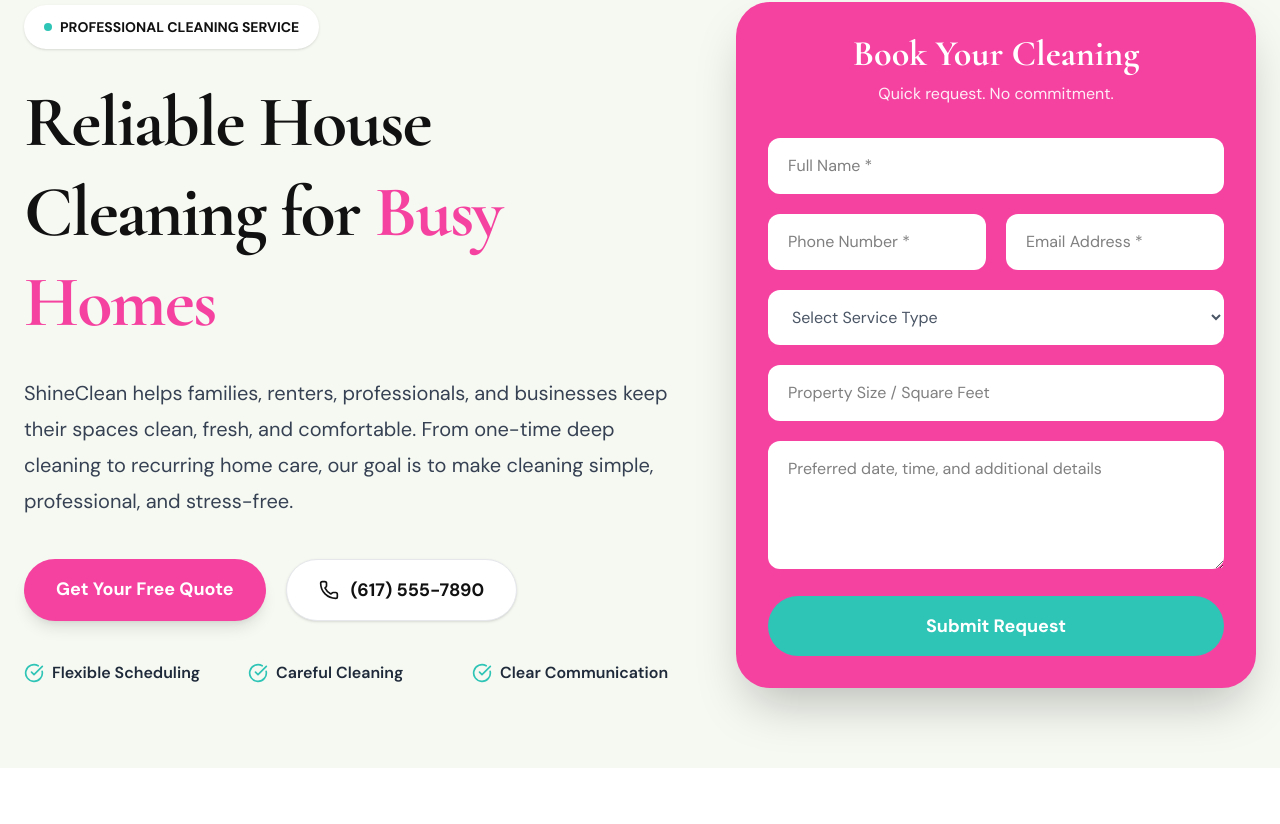
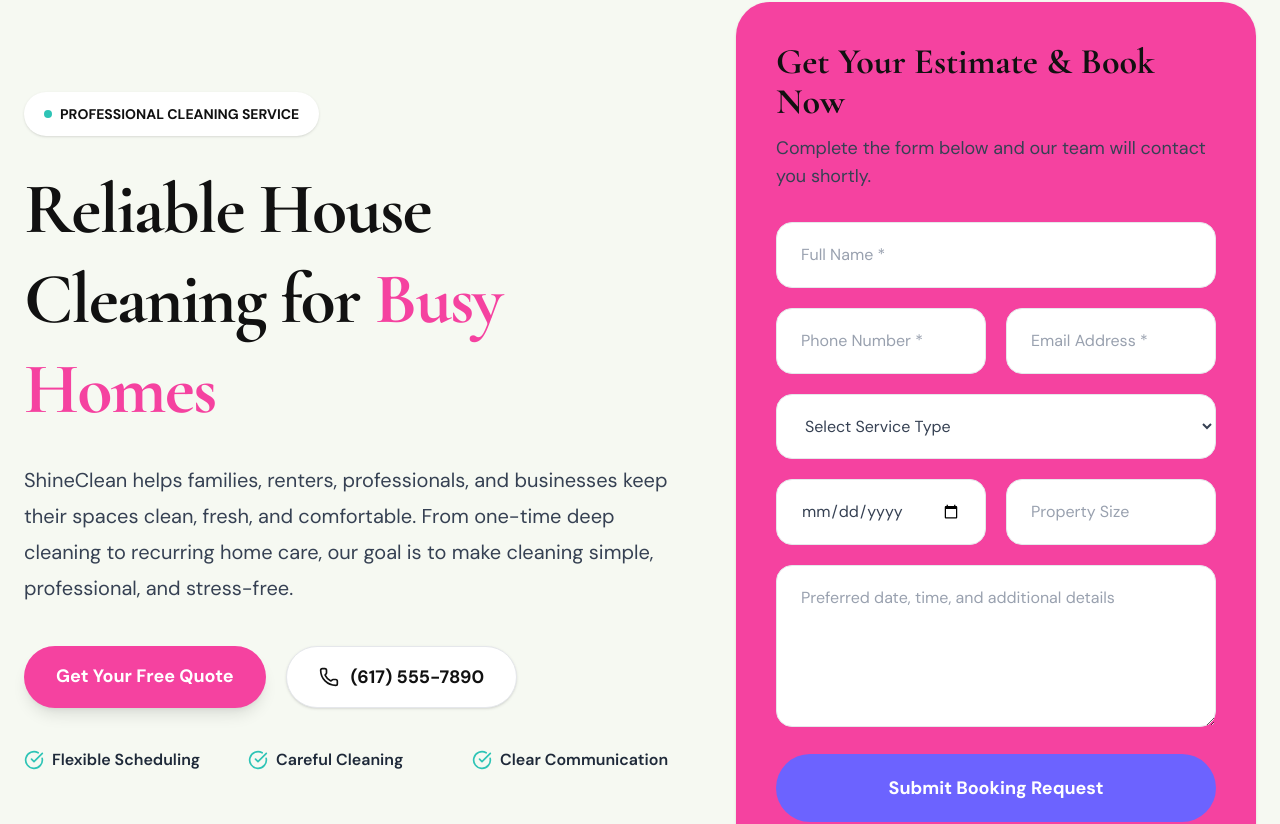
Before and after one commit to Balaji0706816/shineclean, a Next.js app: page / in a window 1280 px wide. Shown: the part 169-993 px from the top of the page. Built offline with nearby package versions, Linux system fonts and the light colour scheme.

Commit message:
Update ShineClean website with booking admin dashboard

```diff
--- a/app/booking/page.tsx
+++ b/app/booking/page.tsx
@@ -153,11 +153,13 @@
                 required
                 className="rounded-xl border border-gray-200 bg-white px-5 py-4 text-gray-900 placeholder:text-gray-400 outline-none"
               >
-                <option value="">Select Service</option>
-                <option>Basic Cleaning</option>
-                <option>Deep Cleaning</option>
-                <option>Move-In / Move-Out</option>
-                <option>Office Cleaning</option>
+                <option value="">Select service</option>
+                  <option>House Cleaning</option>
+                  <option>Deep Cleaning</option>
+                  <option>Apartment Cleaning</option>
+                  <option>Move Out Cleaning</option>
+                  <option>Recurring Cleaning</option>
+                  <option>Maid Service</option>
               </select>
 
               <input
--- a/app/components/Hero.tsx
+++ b/app/components/Hero.tsx
@@ -1,11 +1,81 @@
-import Image from "next/image";
+"use client";
+
+import { useState } from "react";
 
 export default function Hero() {
+  const [formData, setFormData] = useState({
+    name: "",
+    phone: "",
+    email: "",
+    service: "",
+    propertySize: "",
+    message: "",
+    date: "",
+  });
+
+  const [loading, setLoading] = useState(false);
+
+  const handleChange = (
+    e: React.ChangeEvent<
+      HTMLInputElement | HTMLTextAreaElement | HTMLSelectElement
+    >
+  ) => {
+    setFormData({
+      ...formData,
+      [e.target.name]: e.target.value,
+    });
+  };
+
+  const handleSubmit = async (e: React.FormEvent<HTMLFormElement>) => {
+    e.preventDefault();
+    setLoading(true);
+
+    try {
+      const response = await fetch("/api/booking", {
+        method: "POST",
+        headers: {
+          "Content-Type": "application/json",
+        },
+        body: JSON.stringify({
+          name: formData.name,
+          email: formData.email,
+          phone: formData.phone,
+          service: formData.service,
+          date: formData.date || "Not selected",
+          propertySize: formData.propertySize,
+          message: formData.message,
+        }),
+      });
+
+      const data = await response.json();
+
+      if (!response.ok || !data.success) {
+        alert("Something went wrong. Please try again.");
+        return;
+      }
+
+      alert("Thank you! Your booking request has been submitted.");
+
+      setFormData({
+        name: "",
+        phone: "",
+        email: "",
+        service: "",
+        propertySize: "",
+        message: "",
+        date: "",
+      });
+    } catch (error) {
+      console.error("Hero form error:", error);
+      alert("Connection error. Please try again.");
+    } finally {
+      setLoading(false);
+    }
+  };
+
   return (
     <section className="min-h-[850px] bg-[#F7F7FC]">
       <div className="mx-auto grid max-w-7xl grid-cols-1 items-center gap-14 px-6 py-24 lg:grid-cols-2">
-
-        {/* LEFT CONTENT */}
         <div>
           <span className="rounded-full bg-[#E9E7FF] px-5 py-3 text-sm font-semibold text-[#6C63FF]">
             Professional Cleaning Service Company
@@ -21,29 +91,109 @@
           </p>
 
           <div className="mt-9 flex gap-4">
-            <button className="rounded-full bg-[#6C63FF] px-8 py-4 font-semibold text-white shadow-lg transition hover:bg-[#574ee4]">
+            <a
+              href="/booking"
+              className="rounded-full bg-[#6C63FF] px-8 py-4 font-semibold text-white shadow-lg transition hover:bg-[#574ee4]"
+            >
               Contact Us
-            </button>
+            </a>
 
-            <button className="rounded-full border border-gray-300 bg-white px-8 py-4 font-semibold text-[#111] transition hover:border-[#6C63FF] hover:text-[#6C63FF]">
+            <a
+              href="/services"
+              className="rounded-full border border-gray-300 bg-white px-8 py-4 font-semibold text-[#111] transition hover:border-[#6C63FF] hover:text-[#6C63FF]"
+            >
               View Services
-            </button>
+            </a>
           </div>
         </div>
 
-        {/* RIGHT IMAGE */}
-        <div className="relative">
-          <div className="absolute inset-0 rounded-[50px] bg-[#E9E7FF] blur-3xl opacity-70" />
+        <form
+          onSubmit={handleSubmit}
+          className="relative rounded-[40px] bg-[#EF3FA0] p-10 shadow-2xl"
+        >
+          <h2 className="text-center text-4xl font-bold text-white">
+            Book Your Cleaning
+          </h2>
 
-          <Image
-            src="/images/hero-living.png"
-            alt="Professional cleaning company"
-            width={850}
-            height={700}
-            priority
-            className="relative h-[580px] w-full rounded-[40px] object-cover shadow-2xl"
-          />
-        </div>
+          <p className="mt-2 text-center text-white/90">
+            Quick request. No commitment.
+          </p>
+
+          <div className="mt-8 grid gap-5">
+            <input
+              type="text"
+              name="name"
+              value={formData.name}
+              onChange={handleChange}
+              required
+              placeholder="Full Name *"
+              className="rounded-2xl bg-white px-5 py-4 text-gray-900 placeholder:text-gray-400 outline-none"
+            />
+
+            <div className="grid grid-cols-1 gap-5 md:grid-cols-2">
+              <input
+                type="tel"
+                name="phone"
+                value={formData.phone}
+                onChange={handleChange}
+                required
+                placeholder="Phone Number *"
+                className="rounded-2xl bg-white px-5 py-4 text-gray-900 placeholder:text-gray-400 outline-none"
+              />
+
+              <input
+                type="email"
+                name="email"
+                value={formData.email}
+                onChange={handleChange}
+                required
+                placeholder="Email Address *"
+                className="rounded-2xl bg-white px-5 py-4 text-gray-900 placeholder:text-gray-400 outline-none"
+              />
+            </div>
+
+            <select
+              name="service"
+              value={formData.service}
+              onChange={handleChange}
+              required
+              className="rounded-2xl bg-white px-5 py-4 text-gray-900 outline-none"
+            >
+              <option value="">Select Service Type</option>
+              <option>House Cleaning</option>
+              <option>Deep Cleaning</option>
+              <option>Apartment Cleaning</option>
+              <option>Office Cleaning</option>
+              <option>Move-In / Move-Out</option>
+            </select>
+
+            <input
+              type="text"
+              name="propertySize"
+              value={formData.propertySize}
+              onChange={handleChange}
+              placeholder="Property Size / Square Feet"
+              className="rounded-2xl bg-white px-5 py-4 text-gray-900 placeholder:text-gray-400 outline-none"
+            />
+
+            <textarea
+              name="message"
+              value={formData.message}
+              onChange={handleChange}
+              placeholder="Preferred date, time, and additional details"
+              rows={5}
+              className="rounded-2xl bg-white px-5 py-4 text-gray-900 placeholder:text-gray-400 outline-none"
+            />
+
+            <button
+              type="submit"
+              disabled={loading}
+              className="rounded-full bg-[#2EC4B6] px-8 py-4 font-semibold text-white transition hover:bg-[#25aa9e] disabled:cursor-not-allowed disabled:opacity-70"
+            >
+              {loading ? "Submitting..." : "Submit Request"}
+            </button>
+          </div>
+        </form>
       </div>
     </section>
   );
--- a/app/page.tsx
+++ b/app/page.tsx
@@ -1,3 +1,6 @@
+"use client";
+
+import { useState } from "react";
 import Navbar from "./components/Navbar";
 import Footer from "./components/Footer";
 import Link from "next/link";
@@ -43,11 +46,80 @@
 ];
 
 export default function Home() {
+  const [success, setSuccess] = useState(false);
+  const [loading, setLoading] = useState(false);
+
+  const [formData, setFormData] = useState({
+    name: "",
+    phone: "",
+    email: "",
+    service: "",
+    propertySize: "",
+    message: "",
+    date: "",
+  });
+
+  const handleChange = (
+    e: React.ChangeEvent<HTMLInputElement | HTMLTextAreaElement | HTMLSelectElement>
+  ) => {
+    setFormData({
+      ...formData,
+      [e.target.name]: e.target.value,
+    });
+  };
+
+  const handleSubmit = async (e: React.FormEvent<HTMLFormElement>) => {
+    e.preventDefault();
+    setLoading(true);
+
+    try {
+      const response = await fetch("/api/booking", {
+        method: "POST",
+        headers: {
+          "Content-Type": "application/json",
+        },
+        body: JSON.stringify({
+          name: formData.name,
+          phone: formData.phone,
+          email: formData.email,
+          service: formData.service,
+          propertySize: formData.propertySize,
+          message: formData.message,
+          date: formData.date || "",
+        }),
+      });
+
+      if (response.ok) {
+        setSuccess(true);
+
+        setFormData({
+          name: "",
+          phone: "",
+          email: "",
+          service: "",
+          propertySize: "",
+          message: "",
+          date: "",
+        });
+
+        setTimeout(() => {
+          setSuccess(false);
+        }, 5000);
+      } else {
+        alert("Something went wrong. Please try again.");
+      }
+    } catch (error) {
+      console.error(error);
+      alert("Request failed. Please try again.");
+    } finally {
+      setLoading(false);
+    }
+  };
+
   return (
     <main className="bg-white text-[#111]">
       <Navbar />
 
-      {/* HERO */}
       <section className="bg-[#F6F9F2] px-6 py-20">
         <div className="mx-auto grid max-w-7xl items-center gap-14 lg:grid-cols-[1fr_520px]">
           <div>
@@ -98,40 +170,106 @@
           </div>
 
           {/* BOOKING FORM */}
-          <div className="rounded-[34px] bg-[#F542A0] p-8 text-white shadow-2xl">
-            <h2 className="text-center text-4xl font-extrabold">
-              Book Your Cleaning
+          <div className="rounded-[34px] bg-[#F542A0] p-10 shadow-sm">
+  <h2 className="text-4xl font-extrabold">
+    Get Your Estimate & Book Now
   </h2>
-            <p className="mt-2 text-center text-white/90">
-              Quick request. No commitment.
+
+  <p className="mt-3 text-lg text-gray-700">
+    Complete the form below and our team will contact you shortly.
   </p>
 
-            <form className="mt-8 space-y-5">
-              <input className="w-full rounded-xl bg-white px-5 py-4 text-black outline-none" placeholder="Full Name *" />
+  <form onSubmit={handleSubmit} className="mt-8 space-y-5">
+    <input
+      name="name"
+      value={formData.name}
+      onChange={handleChange}
+      required
+      className="w-full rounded-2xl border border-gray-200 bg-white px-6 py-5 text-gray-900 placeholder:text-gray-400 outline-none"
+      placeholder="Full Name *"
+    />
+
     <div className="grid gap-5 sm:grid-cols-2">
-                <input className="rounded-xl bg-white px-5 py-4 text-black outline-none" placeholder="Phone Number *" />
-                <input className="rounded-xl bg-white px-5 py-4 text-black outline-none" placeholder="Email Address *" />
+      <input
+        name="phone"
+        value={formData.phone}
+        onChange={handleChange}
+        required
+        className="rounded-2xl border border-gray-200 bg-white px-6 py-5 text-gray-900 placeholder:text-gray-400 outline-none"
+        placeholder="Phone Number *"
+      />
+
+      <input
+        name="email"
+        type="email"
+        value={formData.email}
+        onChange={handleChange}
+        required
+        className="rounded-2xl border border-gray-200 bg-white px-6 py-5 text-gray-900 placeholder:text-gray-400 outline-none"
+        placeholder="Email Address *"
+      />
     </div>
-              <select className="w-full rounded-xl bg-white px-5 py-4 text-gray-600 outline-none">
-                <option>Select Service Type</option>
+
+    <select
+      name="service"
+      value={formData.service}
+      onChange={handleChange}
+      required
+      className="w-full rounded-2xl border border-gray-200 bg-white px-6 py-5 text-gray-700 outline-none"
+    >
+      <option value="">Select Service Type</option>
       <option>House Cleaning</option>
       <option>Deep Cleaning</option>
       <option>Apartment Cleaning</option>
-                <option>Move-In / Move-Out Cleaning</option>
+      <option>Move-Out Cleaning</option>
       <option>Recurring Cleaning</option>
-                <option>Office Cleaning</option>
+      <option>Maid Service</option>
     </select>
-              <input className="w-full rounded-xl bg-white px-5 py-4 text-black outline-none" placeholder="Property Size / Square Feet" />
-              <textarea className="h-32 w-full rounded-xl bg-white px-5 py-4 text-black outline-none" placeholder="Preferred date, time, and additional details" />
-              <button className="w-full rounded-full bg-[#2EC4B6] px-8 py-4 text-lg font-bold text-white transition hover:bg-[#22b3a6]">
-                Submit Request
+
+    <div className="grid gap-5 sm:grid-cols-2">
+      <input
+        type="date"
+        name="date"
+        value={formData.date}
+        onChange={handleChange}
+        className="rounded-2xl border border-gray-200 bg-white px-6 py-5 text-gray-700 outline-none"
+      />
+
+      <input
+        name="propertySize"
+        value={formData.propertySize}
+        onChange={handleChange}
+        className="rounded-2xl border border-gray-200 bg-white px-6 py-5 text-gray-900 placeholder:text-gray-400 outline-none"
+        placeholder="Property Size"
+      />
+    </div>
+
+    <textarea
+      name="message"
+      value={formData.message}
+      onChange={handleChange}
+      rows={5}
+      className="w-full rounded-2xl border border-gray-200 bg-white px-6 py-5 text-gray-900 placeholder:text-gray-400 outline-none"
+      placeholder="Preferred date, time, and additional details"
+    />
+
+    {success && (
+      <div className="rounded-2xl bg-white px-5 py-4 text-center font-semibold text-green-600">
+        Thank you! Your booking request was submitted successfully.
+      </div>
+    )}
+
+    <button
+      type="submit"
+      className="w-full rounded-full bg-[#6C63FF] px-8 py-5 text-lg font-bold text-white transition hover:bg-[#574ee4]"
+    >
+      Submit Booking Request
     </button>
   </form>
 </div>
 </div>
       </section>
 
-      {/* SERVICES */}
       <section className="px-6 py-24">
         <div className="mx-auto max-w-7xl">
           <div className="text-center">
@@ -167,7 +305,6 @@
         </div>
       </section>
 
-      {/* WHY CHOOSE */}
       <section className="bg-[#F6F9F2] px-6 py-24">
         <div className="mx-auto grid max-w-7xl items-center gap-12 lg:grid-cols-2">
           <div>
@@ -180,25 +317,8 @@
             <p className="mt-6 text-lg leading-8 text-gray-700">
               We know letting someone into your home is personal. That is why
               ShineClean focuses on dependable service, respectful communication,
-              and careful cleaning from the first message to the final
-              walkthrough. Every service is handled with attention to the rooms,
-              surfaces, and details that matter most to you.
+              and careful cleaning from the first message to the final walkthrough.
             </p>
-
-            <div className="mt-8 space-y-4 text-lg font-semibold">
-              {[
-                "Clear communication before and after service",
-                "Flexible one-time and recurring cleaning options",
-                "Careful attention to kitchens, bathrooms, floors, and surfaces",
-                "Eco-friendly cleaning products available upon request",
-                "Simple booking and secure payment options",
-              ].map((item) => (
-                <div key={item} className="flex items-center gap-3">
-                  <CheckCircle className="text-[#2EC4B6]" />
-                  {item}
-                </div>
-              ))}
-            </div>
           </div>
 
           <div className="rounded-[34px] bg-white p-8 shadow-sm">
@@ -219,7 +339,6 @@
         </div>
       </section>
 
-      {/* PROCESS */}
       <section className="px-6 py-24">
         <div className="mx-auto max-w-7xl text-center">
           <p className="font-bold uppercase tracking-[0.25em] text-[#F542A0]">
@@ -243,7 +362,6 @@
         </div>
       </section>
 
-      {/* PAYMENT / TRUST */}
       <section className="bg-[#F6F9F2] px-6 py-24">
         <div className="mx-auto max-w-7xl">
           <div className="rounded-[36px] bg-white p-10 shadow-sm">
@@ -258,8 +376,6 @@
                 <p className="mt-6 text-lg leading-8 text-gray-700">
                   Customers can request a cleaning, choose the service they need,
                   share property details, and receive follow-up from the team.
-                  The goal is to make the process simple, clear, and comfortable
-                  from start to finish.
                 </p>
               </div>
 
@@ -269,7 +385,10 @@
                   [Phone, "Phone Support"],
                   [ShieldCheck, "Secure Request"],
                 ].map(([Icon, label]: any) => (
-                  <div key={label} className="rounded-3xl bg-[#F6F9F2] p-7 text-center">
+                  <div
+                    key={label}
+                    className="rounded-3xl bg-[#F6F9F2] p-7 text-center"
+                  >
                     <Icon className="mx-auto text-[#2EC4B6]" size={34} />
                     <p className="mt-4 font-bold">{label}</p>
                   </div>
@@ -280,7 +399,6 @@
         </div>
       </section>
 
-      {/* CTA */}
       <section className="px-6 py-24">
         <div className="mx-auto max-w-7xl rounded-[40px] bg-[#6C63FF] px-8 py-20 text-center text-white shadow-xl">
           <h2 className="text-5xl font-extrabold">
--- a/app/service-areas/[city]/page.tsx
+++ b/app/service-areas/[city]/page.tsx
@@ -91,6 +91,8 @@
     phone: "",
     email: "",
     service: "",
+    propertySize: "",
+    date: "",
     message: "",
   });
 
@@ -134,7 +136,9 @@
           phone: "",
           email: "",
           service: "",
+          propertySize: "",
           message: "",
+          date: "",
         });
       } else {
         alert("Failed to submit request.");
@@ -248,13 +252,31 @@
                   <option>Recurring Cleaning</option>
                   <option>Maid Service</option>
                 </select>
+                <div className="grid gap-5 md:grid-cols-2">
+  <input
+    type="date"
+    name="date"
+    value={formData.date}
+    onChange={handleChange}
+    className="rounded-2xl border border-gray-200 bg-white pl-4 pr-6 py-5 text-gray-700 outline-none"
+/>
+
+  <input
+    type="text"
+    name="propertySize"
+    value={formData.propertySize}
+    onChange={handleChange}
+    placeholder="Property Size"
+    className="rounded-2xl border border-gray-200 bg-white px-6 py-5 text-gray-900 placeholder:text-gray-400 outline-none"
+  />
+</div>
 
                 <textarea
                   name="message"
                   value={formData.message}
                   onChange={handleChange}
                   className="rounded-xl border border-gray-200 bg-white px-5 py-4 text-gray-900 placeholder:text-gray-400 outline-none"
-                  placeholder="Additional information"
+                  placeholder="Preferred date, time, and additional details"
                 />
 
                 <button
```
Also changed, not shown: app/layout.tsx (+5 -5 lines). Lines whose indentation alone changed are shown as unchanged.
